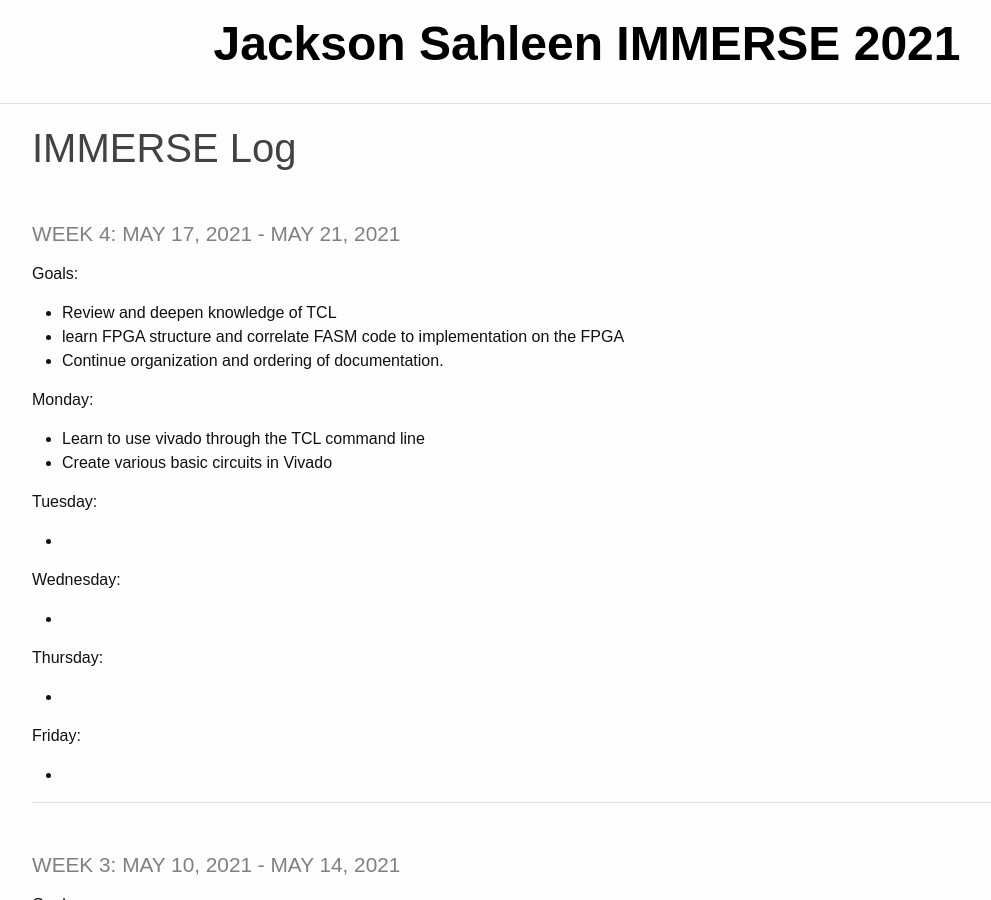
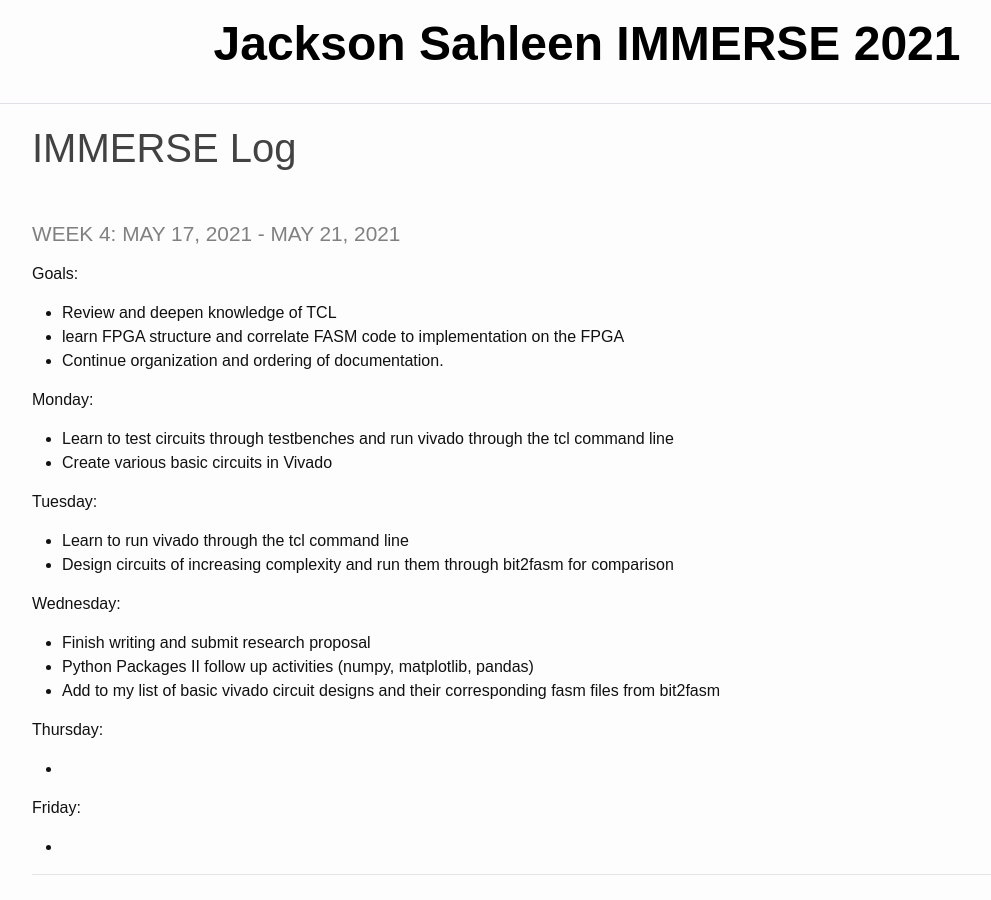
Before and after one commit to JacksonSahleen/IMMERSE_2021_log, a Jekyll site: the page built from _pages/log.md, in a window 1280 px wide and 900 px high. Shown: the whole window, without its empty margins (53-1044 px from the left). Built offline with Jekyll 4.4.1, drawn with Linux system fonts in a browser that asks for light colours.

```diff
--- a/Gemfile
+++ b/Gemfile
@@ -7,10 +7,10 @@ source "https://rubygems.org"
 #
 # This will help ensure the proper Jekyll version is running.
 # Happy Jekylling!
-# gem "jekyll", "~> 4.2.0"
+# gem "jekyll", "~> 3.9.0"
 
 # This is the default theme for new Jekyll sites. You may change this to anything you like.
-# gem "minima", "~> 2.5"
+# gem "jekyll-theme-midnight", "~> 0.1.1"
 # If you want to use GitHub Pages, remove the "gem "jekyll"" above and
 # uncomment the line below. To upgrade, run `bundle update github-pages`.
 gem "github-pages"
--- a/_pages/log.md
+++ b/_pages/log.md
@@ -13,16 +13,19 @@ title: IMMERSE Log
 
 **Monday**:
 
-- Learn to use vivado through the TCL command line
+- Learn to test circuits through testbenches and run vivado through the tcl command line
 - Create various basic circuits in Vivado
 
 **Tuesday**:
 
--
+- Learn to run vivado through the tcl command line
+- Design circuits of increasing complexity and run them through bit2fasm for comparison
 
 **Wednesday**:
 
--
+- Finish writing and submit research proposal
+- Python Packages II follow up activities (numpy, matplotlib, pandas)
+- Add to my list of basic vivado circuit designs and their corresponding fasm files from bit2fasm
 
 **Thursday**:
 
```
Also changed, not shown: Gemfile.lock.
